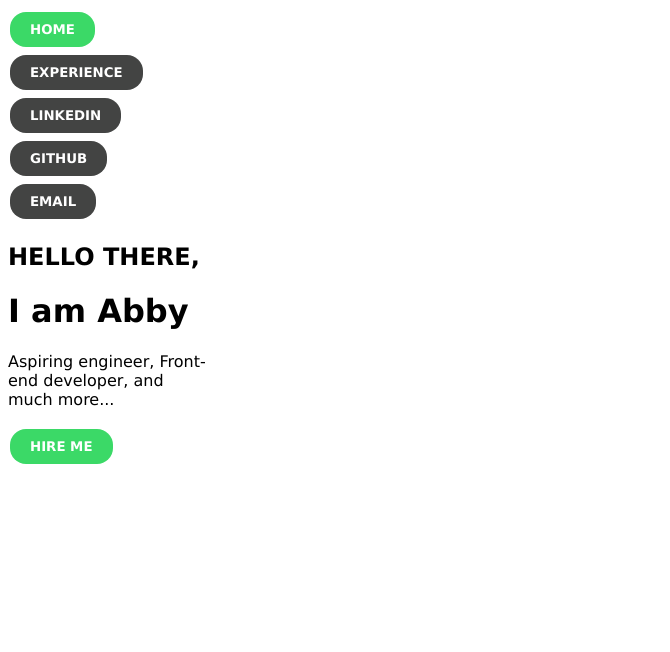
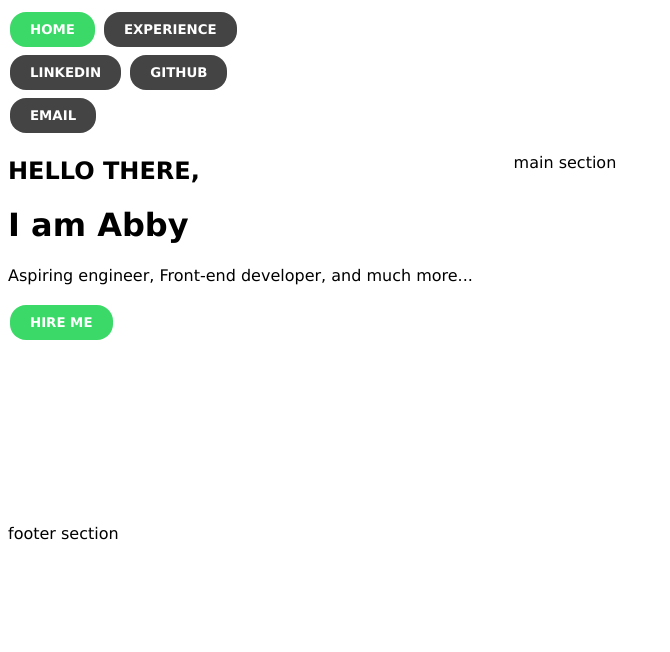
Before and after one commit to abigailplata/Resume, a Flask app: page / in a window 1280 px wide. Shown: the top 652 px of the page, without its empty margins (0-670 px from the left). Run offline with Flask 2, Linux system fonts and the light colour scheme.

Commit message:
fixed css reading bug

```diff
--- a/static/styles/mainpage.css
+++ b/static/styles/mainpage.css
@@ -4,27 +4,22 @@
     font-family: verdana, helvetica;
 }
 
+.item-one { grid-area: 1 / 1 / 2 / 6;}
+
+.item-two { grid-area: 2 / 1 / 5 / 3;}
+
+.item-three { grid-area: 2 / 3 / 5 / 6;}
+
+.item-four { grid-area: 5 / 1 / 6 / 6;}
+
 .container {
 	display: grid;
 
-	grid-template-columns: 100px 100px 100px 100px;
-	grid-auto-rows: auto;
-
-	grid-template-areas:
-		". . header header"
-		"main main sidebar sidebar"
-		"footer footer footer footer"
-	;
+	grid-template-columns: repeat(5,1fr);
+	grid-template-rows: repeat(5,1fr);
+	grid-column-gap: 0px;
+	grid-row-gap:0px;
 }
-
-.item-one { grid-area: header; }
-
-.item-two { grid-area: main;}
-
-.item-three { grid-area: sidebar;}
-
-.item-four { grid-area: footer;}
-
 
 .button {
 	background-color: #3bd967;
--- a/templates/index.html
+++ b/templates/index.html
@@ -2,7 +2,7 @@
 <html>
 	<head>
 		<title>Abigail Plata </title>
-			<link rel="stylesheet" type="text/css" href="{{ url_for('static', filename='styles/mainpage.css')}}">
+			<link rel="stylesheet" type="text/css" href="{{ url_for('static', filename='styles/mainpage.css')}}"/>
 			<meta name="viewport" content="width=device-width, initial-scale=1.0">
 	</head>
 
@@ -34,6 +34,12 @@
 
 		<div class = "item-three">
 			<!-- include photo of myself -->
+			<p> main  section</p>
+		</div> <!-- end item in 3-->
+
+		<div class = "item-four">
+			<!-- include photo of myself -->
+			<footer> footer section</footer>
 		</div> <!-- end item in 3-->
 
 	</div> <!-- end container for grid -->
```
